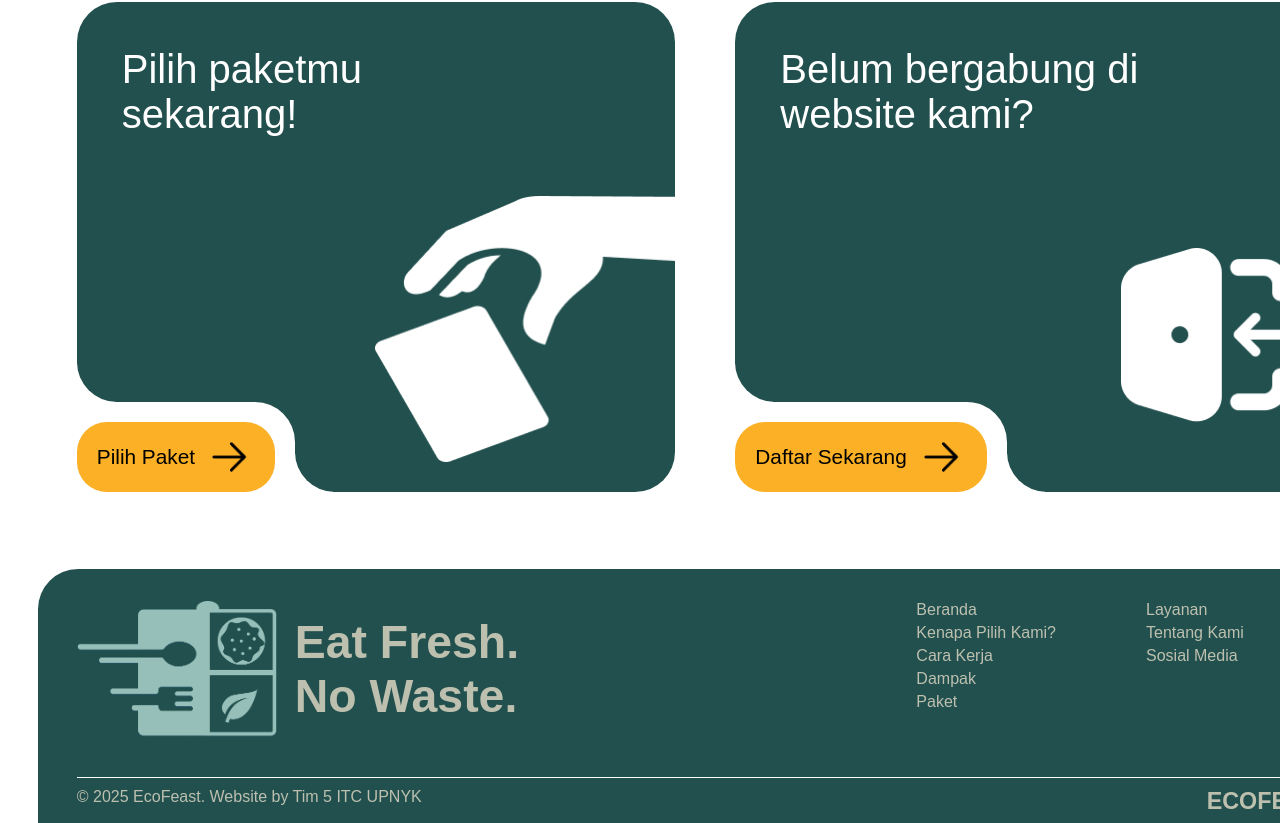
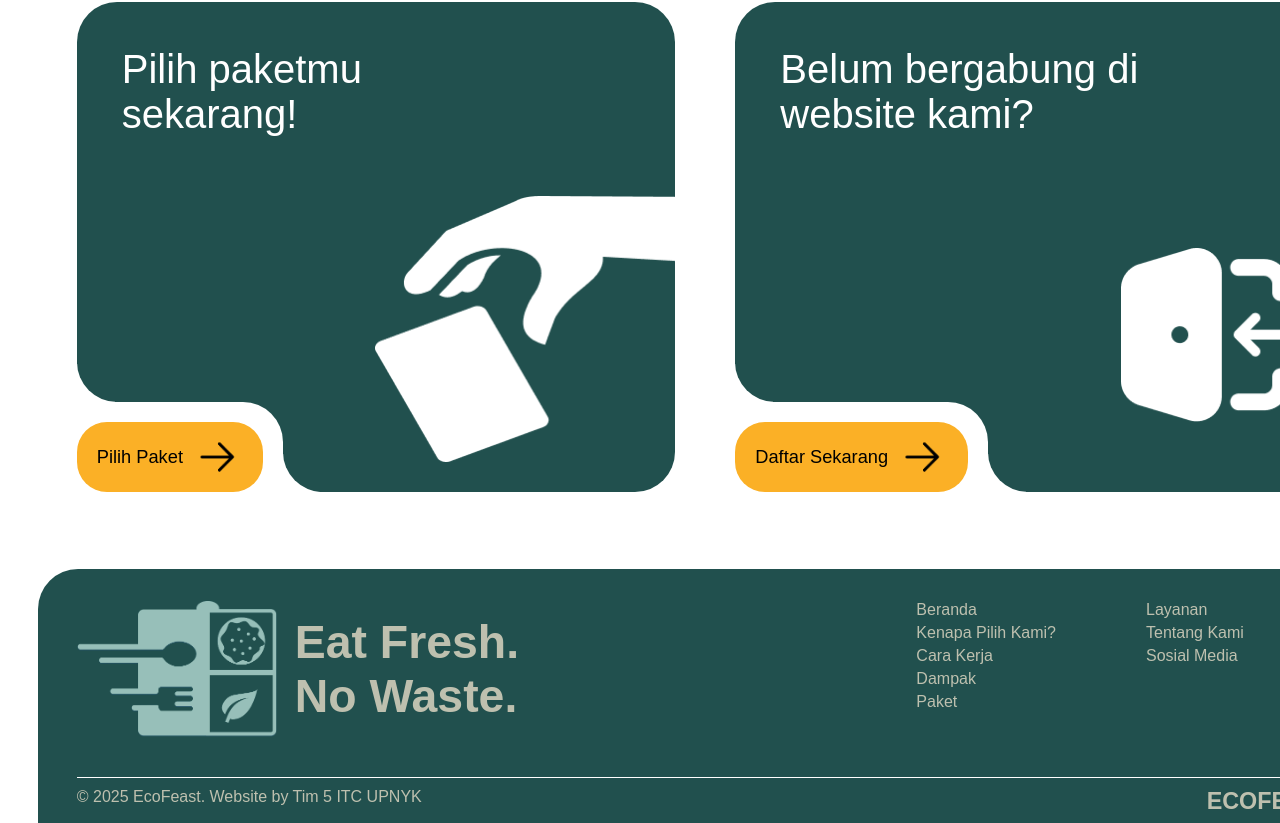
Before and after one commit to jkstar6/ecofeast, a React (Vite) app: page / in a window 1280 px wide. Shown: the part 4413-5236 px from the top of the page. Built offline with nearby package versions, Linux system fonts and the light colour scheme.

Commit message:
fix cta button

```diff
--- a/src/styles/CTASection.css
+++ b/src/styles/CTASection.css
@@ -51,7 +51,7 @@
 
 .cta-button button {
   font-family: "Raleway", sans-serif;
-  font-size: clamp(1rem, 1vw + 0.5rem, 1.7rem);
+  font-size: clamp(0.5rem, 0.8vw + 0.5rem, 1.4rem);
   font-weight: 500;
   background-color: #fbb026;
   display: flex;
```
